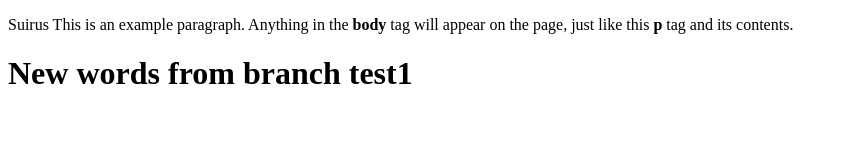
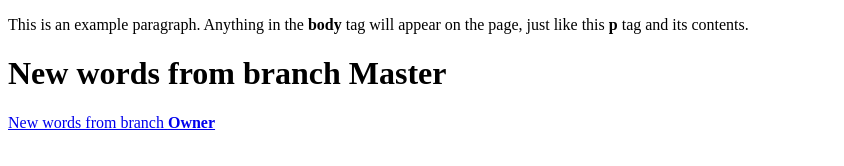
Before and after one commit to Suirus777/sf_site, a plain HTML site: page Index.html in a window 1280 px wide. Shown: the whole page, without its empty margins (0-844 px from the left). Drawn offline with Linux system fonts and the light colour scheme.

Commit message:
new file and URL for site

```diff
--- a/Index.html
+++ b/Index.html
@@ -1,10 +1,11 @@
 <!doctype html>
 <html>
   <head>
-    <title>This is the title of the webpage of <b>BRANCH MASTER! </b> version 55599 branch Test1 index.HTML</title>
+    <title>This is the title of the webpage of <b>BRANCH Master! </b> version 55599 branch Master Index.html</title>
   </head>
   <body>
-    <p>Suirus  This is an example paragraph. Anything in the <strong>body</strong> tag will appear on the page, just like this <strong>p</strong> tag and its contents.</p>
- <p><H1> New words from branch test1 </H1></p>
+    <p>This is an example paragraph. Anything in the <strong>body</strong> tag will appear on the page, just like this <strong>p</strong> tag and its contents.</p>
+ <p><H1> New words from branch <b>Master </b> </H1></p>
+<a href=index2.html> New words from branch <b> Owner </b> </a>
  </body>
 </html>
```
Also changed, not shown: index2.html (added, +11 -0 lines), 1 other file.
